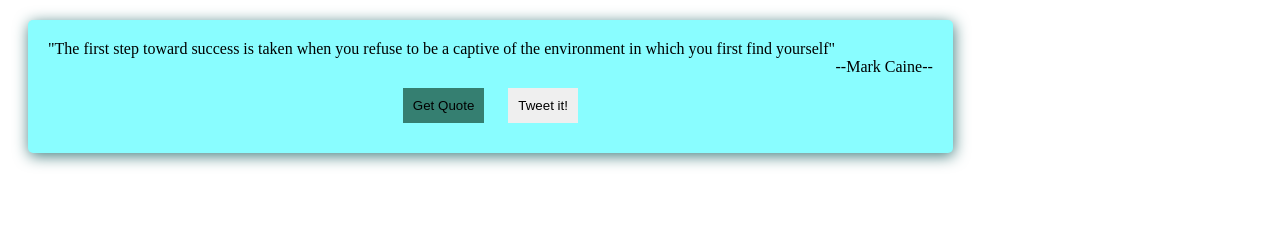
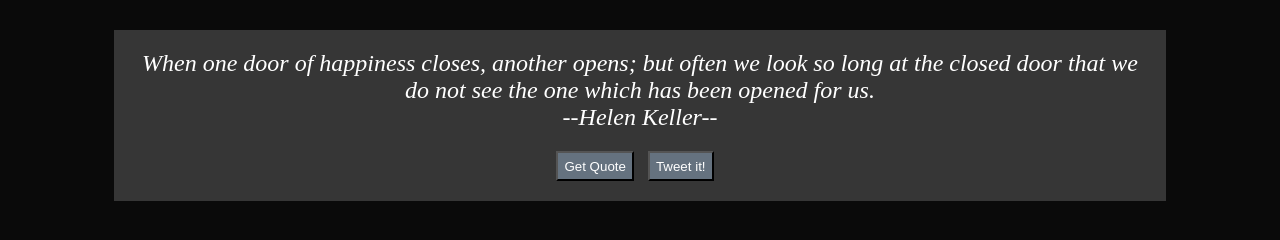
Before and after one commit to trongminh20/projects, a plain HTML site: page random_quotes/index.html in a window 1280 px wide. Both pictures are taken after a click on the button "Get Quote". Drawn offline with Linux system fonts and the light colour scheme.

Commit message:
update randomquote

```diff
--- a/random_quotes/index.html
+++ b/random_quotes/index.html
@@ -9,9 +9,9 @@
 	<div id = "quote_box">
 		<div id="content"></div>
 		<div id="author"></div>
-		<div id="btn">
-			<button id= "get" onclick="random_quote()">Get Quote</button>
-			<button id="post" onclick="tweet()">Tweet it!</button>
+		<div id="btn_box">
+			<button class="btn" id= "get" onclick='click_event();'>Get Quote</button>
+			<button class="btn" id="post" onclick="tweet()">Tweet it!</button>
 		</div>
 	</div>
 </body>
--- a/random_quotes/script.js
+++ b/random_quotes/script.js
@@ -1,32 +1,28 @@
-var quote = "";
-var au = "";
+function quotes_source(quotes, author){
+  this.quotes = quotes;
+  this.author = author;
 
+  this.random = function(){
+    var i = Math.floor(Math.random()*quotes.length);
 
-function random_quote (){
+    return quotes[i] + '<br/>' + '--'+author[i]+'--';
+  }
+}
 
-var quotes = ['Get busy living or get busy dying.', 'The first step toward success is taken when you refuse to be a captive of the environment in which you first find yourself', 'When one door of happiness closes, another opens; but often we look so long at the closed door that we do not see the one which has been opened for us.'];
+var quo = new quotes_source(['Get busy living or get busy dying.', 'The first step toward success is taken when you refuse to be a captive of the environment in which you first find yourself', 'When one door of happiness closes, another opens; but often we look so long at the closed door that we do not see the one which has been opened for us.'], ['Stephen King','Mark Caine','Helen Keller']);
 
+//console.log(quo.random());
 
-var author = ['Stephen King','Mark Caine','Helen Keller'];
-
-  var i = Math.floor(Math.random()*quotes.length);
-
-  quote = quotes[i];
-  au = author[i];
-    document.getElementById('content').innerHTML = '"'+quotes[i]+'"';
-
-    document.getElementById('author').innerHTML = "--" + author[i] +'--';
-  }
+function click_event(){
+  document.getElementById('content').innerHTML = quo.random();
+}
 
 
  function tweet() {
       window.open(
         "https://twitter.com/intent/tweet?text=" +
           '"' +
-           quote+
-          '"' +
-          "-" +
-          au +
-          "-"
+           quo.random()+
+          '"'
       );
     };
--- a/random_quotes/style.css
+++ b/random_quotes/style.css
@@ -1,29 +1,26 @@
+body{
+	background-color: #0A0A0A;
+	text-align:center;
+}
 
-#quote_box {
-	width: 70%;
+#quote_box{
+	width:80%;
 	padding:20px;
-	background-color: #89FDFF;
-	border-radius: 5px;
-	box-shadow: 1px 3px 15px #447E7F;
-	margin:20px;
+	background-color: #363636;
+	margin:30px auto;
+}
+
+#content , #author{
+	color: #ffffff;
+	font-size: 1.5em;
+	font-style:italic;
 
 }
 
-#btn{
-	text-align: center;
+.btn{
+	background-color: #65727F;
 	margin-top:20px;
+	margin-right: 10px;
+	height: 30px;
+	color:#ffffff;
 }
-button {
-	border:none;
-	text-align: center;
-	margin:10px;
-	padding:10px;
-}
-
-#get{
-	background-color: #357F71;
-}
-
-#author{
-	float:right;
-}
```
